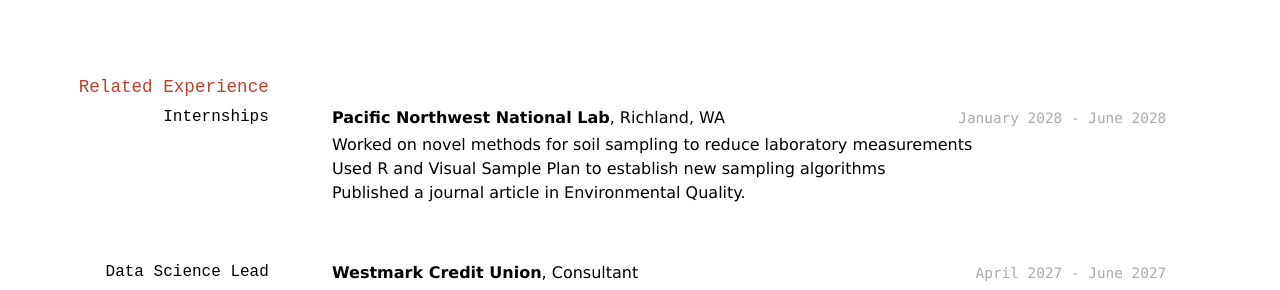
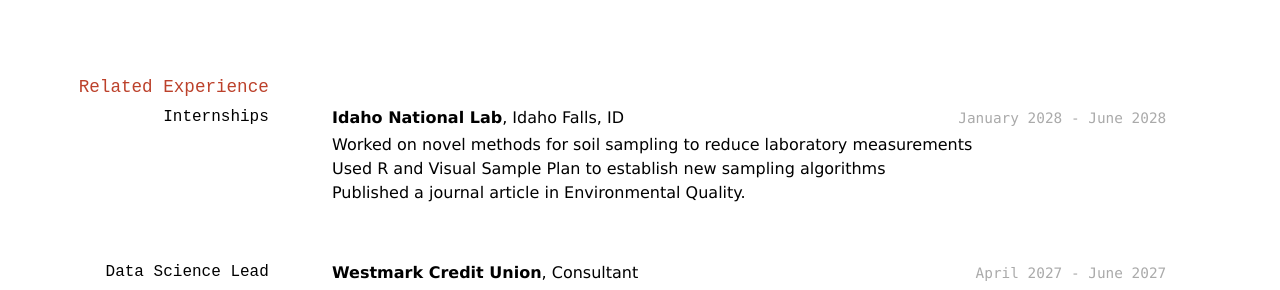
Before and after one commit to johncromar/santk_resume, a Jekyll site: the page built from docs/index.md, in a window 1280 px wide. Shown: the part 334-624 px from the top of the page. Built offline with Jekyll 4.4.1, drawn with Linux system fonts in a browser that asks for light colours.

Commit message:
Added my internship

```diff
--- a/docs/index.md
+++ b/docs/index.md
@@ -32,7 +32,7 @@ __Brigham Young University - Idaho__, Rexburg, ID
 ### Internships
 
 `January 2028 - June 2028`
-__Pacific Northwest National Lab__, Richland, WA
+__Idaho National Lab__, Idaho Falls, ID
 
 - Worked on novel methods for soil sampling to reduce laboratory measurements
 - Used R and Visual Sample Plan to establish new sampling algorithms
```
